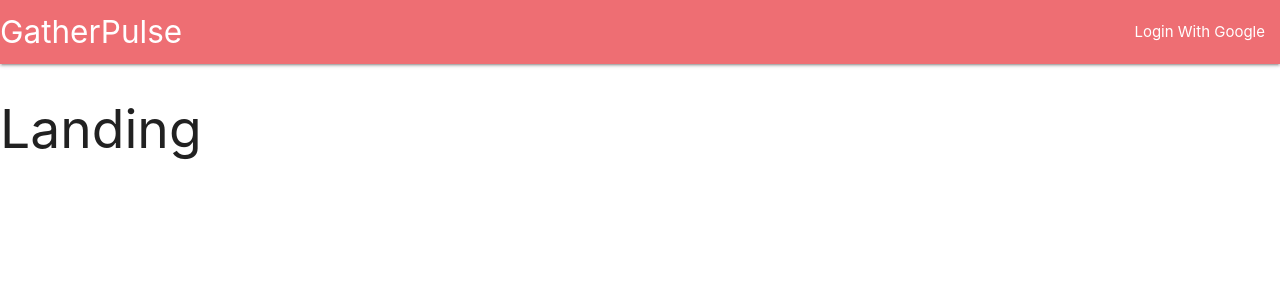
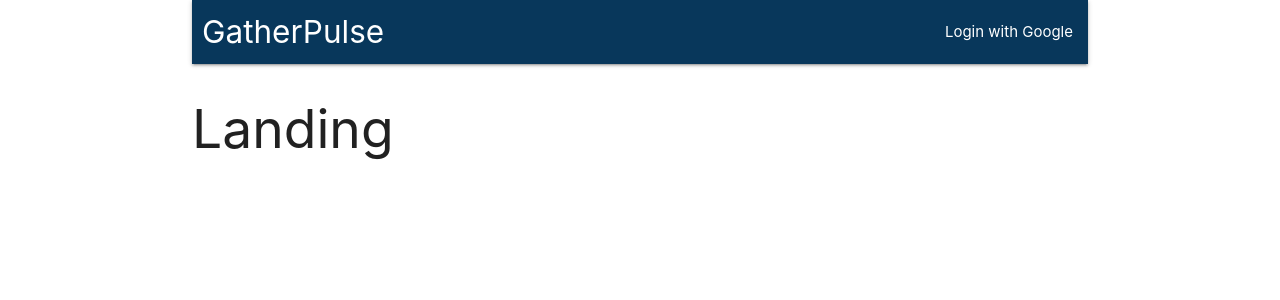
Before and after one commit to BryantVaughn/gather-pulse, a React (Create React App) app in the folder client/: page / in a window 1280 px wide. Shown: the top 300 px of the page. Built offline with nearby package versions, Linux system fonts and the light colour scheme.

Commit message:
simple header style changes

```diff
--- a/client/src/components/App.js
+++ b/client/src/components/App.js
@@ -1,14 +1,14 @@
 import React from 'react';
 import { BrowserRouter, Route, Switch } from 'react-router-dom';
 
-import Header from "./Header";
+import Header from './Header';
 const Dashboard = () => <h2>Dashboard</h2>;
 const SurveyNew = () => <h2>SurveyNew</h2>;
 const Landing = () => <h2>Landing</h2>;
 
 export default function App() {
 	return (
-		<div>
+		<div className="container">
 			<BrowserRouter>
 				<div>
 					<Header />
--- a/client/src/components/Header.js
+++ b/client/src/components/Header.js
@@ -3,12 +3,12 @@ import React, { Component } from 'react';
 class Header extends Component {
 	render() {
 		return (
-			<nav>
+			<nav style={{ paddingLeft: '10px', backgroundColor: '#08375b' }}>
 				<div className="nav-wrapper">
 					<a className="left brand-logo">GatherPulse</a>
 					<ul className="right">
 						<li>
-							<a>Login With Google</a>
+							<a>Login with Google</a>
 						</li>
 					</ul>
 				</div>
```
